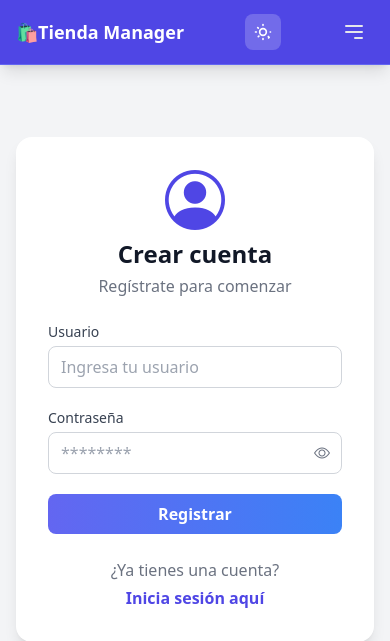
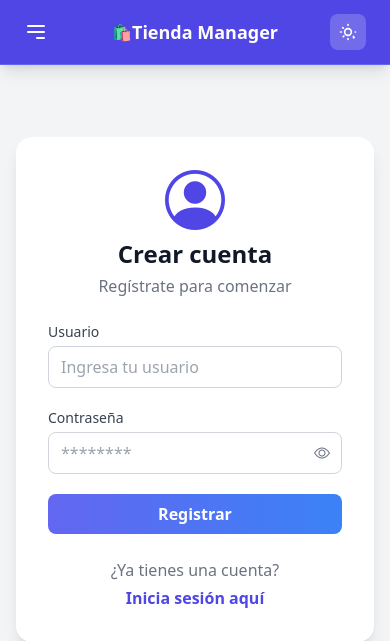
Before and after one commit to StevenUCh/StoreManager, a Flask app: page /register in a window 390 px wide. Shown: the top 641 px of the page. Run offline with Flask 3, Linux system fonts and the light colour scheme; some libraries are stand-ins or nearby versions.

Commit message:
Update navbar

```diff
--- a/app.py
+++ b/app.py
@@ -296,7 +296,6 @@ def create_app():
             hasta=hasta or ''
         )
 
-
     @app.route('/movimiento/<int:mov_id>', methods=['GET', 'POST'])
     @login_required
     def movimiento_detail(mov_id):
@@ -333,8 +332,6 @@ def create_app():
             pagador_todo=pagador_todo,
             deuda_total=deuda_total
         )
-
-
 
     @app.route('/movimiento/delete/<int:mov_id>', methods=['POST'])
     @login_required
@@ -405,8 +402,6 @@ def create_app():
         flash('Abono eliminado correctamente.', 'success')
         return redirect(url_for('movimiento_detail', mov_id=mov_id))
 
-
-
     # -------------------------------
     # EXPORTAR A CSV
     # -------------------------------
@@ -427,7 +422,6 @@ def create_app():
                         mimetype='text/csv',
                         as_attachment=True,
                         download_name='movimientos.csv')
-
 
     # -------------------------------
     # EXPORTAR A PDF
--- a/templates/base.html
+++ b/templates/base.html
@@ -43,66 +43,74 @@
   <body class="bg-gray-100 dark:bg-gray-900 text-gray-800 dark:text-gray-100 min-h-screen flex flex-col">
 
     <!-- Navbar -->
-    <nav class="bg-primary dark:bg-gray-800 border-b border-indigo-500 shadow-lg">
-      <div class="max-w-7xl mx-auto px-4 sm:px-6 lg:px-8">
-        <div class="flex justify-between items-center h-16">
+    <nav class="relative bg-primary dark:bg-gray-800 border-b border-indigo-500 shadow-lg">
+      <div class="mx-auto max-w-7xl px-4 sm:px-6 lg:px-8">
+        <div class="relative flex h-16 items-center justify-between">
 
-          <!-- Logo -->
-          <a href="{{ url_for('dashboard') }}" class="text-white font-semibold text-lg flex items-center space-x-2">
-            🛍️ <span>Tienda Manager</span>
+          <!-- Botón menú móvil -->
+          <div class="absolute inset-y-0 left-0 flex items-center sm:hidden">
+            <button type="button" data-collapse-toggle="mobile-menu" class="inline-flex items-center justify-center rounded-md p-2 text-white hover:bg-white/20 focus:outline-none focus:ring-2 focus:ring-indigo-500">
+              <span class="sr-only">Abrir menú</span>
+              <svg class="w-6 h-6" fill="none" stroke="currentColor" viewBox="0 0 24 24">
+                <path stroke-linecap="round" stroke-linejoin="round" stroke-width="2" d="M4 6h16M4 12h16m-7 6h7"></path>
+              </svg>
+            </button>
+          </div>
+
+          <!-- Logo + Links -->
+          <div class="flex flex-1 items-center justify-center sm:items-stretch sm:justify-start">
+            <a href="{{ url_for('dashboard') }}" class="flex items-center space-x-2">
+              🛍️ <span class="text-white font-semibold text-lg">Tienda Manager</span>
             </a>
 
-          <!-- Botones en desktop -->
-          <div class="hidden md:flex space-x-4">
+            <div class="hidden sm:ml-6 sm:flex sm:space-x-4">
               {% if current_user.is_authenticated %}
-              <a href="{{ url_for('dashboard') }}" class="hover:text-indigo-200 text-white">Dashboard</a>
-              <a href="{{ url_for('movimientos') }}" class="hover:text-indigo-200 text-white">Movimientos</a>
-              <a href="{{ url_for('personas') }}" class="hover:text-indigo-200 text-white">Personas</a>
-              <a href="{{ url_for('logout') }}" class="bg-white text-primary font-medium px-3 py-1 rounded-lg hover:bg-indigo-100 transition">Salir</a>
-            {% else %}
-              <a href="{{ url_for('login') }}" class="hover:text-indigo-200 text-white">Login</a>
-              <a href="{{ url_for('register') }}" class="hover:text-indigo-200 text-white">Registro</a>
+                <a href="{{ url_for('dashboard') }}" class="px-3 py-2 rounded-md text-sm font-medium text-white bg-gray-900 dark:bg-gray-950/50">Dashboard</a>
+                <a href="{{ url_for('movimientos') }}" class="px-3 py-2 rounded-md text-sm font-medium text-gray-300 hover:bg-white/5 hover:text-white">Movimientos</a>
+                <a href="{{ url_for('personas') }}" class="px-3 py-2 rounded-md text-sm font-medium text-gray-300 hover:bg-white/5 hover:text-white">Personas</a>
               {% endif %}
             </div>
+          </div>
 
-          <!-- Modo oscuro -->
-          <button id="theme-toggle" class="p-2 rounded-lg bg-white/20 hover:bg-white/30 text-white ml-2">
+          <!-- Dark mode toggle + Perfil -->
+          <div class="absolute inset-y-0 right-0 flex items-center pr-2 sm:static sm:inset-auto sm:ml-6 sm:pr-0 space-x-2">
+
+            <!-- Toggle Dark/Light -->
+            <button id="theme-toggle" class="p-2 rounded-lg bg-white/20 hover:bg-white/30 text-white">
               <svg id="theme-toggle-dark-icon" class="hidden w-5 h-5" fill="none" stroke="currentColor" viewBox="0 0 24 24">
-              <path stroke-linecap="round" stroke-linejoin="round" stroke-width="2"
-                d="M12 3v1m0 16v1m8.66-9H21m-18 0h1m15.364 6.364l-.707.707M5.636 6.636l.707.707m12.02 10.02l.707.707M6.343 17.657l.707-.707M12 8a4 4 0 100 8 4 4 0 000-8z">
-              </path>
+                <path stroke-linecap="round" stroke-linejoin="round" stroke-width="2" d="M12 3v1m0 16v1m8.66-9H21m-18 0h1m15.364 6.364l-.707.707M5.636 6.636l.707.707m12.02 10.02l.707.707M6.343 17.657l.707-.707M12 8a4 4 0 100 8 4 4 0 000-8z"></path>
               </svg>
               <svg id="theme-toggle-light-icon" class="hidden w-5 h-5" fill="none" stroke="currentColor" viewBox="0 0 24 24">
-              <path stroke-linecap="round" stroke-linejoin="round" stroke-width="2"
-                d="M21 12.79A9 9 0 1111.21 3 7 7 0 0021 12.79z">
-              </path>
+                <path stroke-linecap="round" stroke-linejoin="round" stroke-width="2" d="M21 12.79A9 9 0 1111.21 3 7 7 0 0021 12.79z"></path>
               </svg>
             </button>
 
-          <!-- Botón hamburguesa -->
-          <button data-collapse-toggle="mobile-menu" type="button"
-            class="inline-flex items-center p-2 w-10 h-10 justify-center text-sm text-gray-200 rounded-lg md:hidden hover:bg-white/20 focus:outline-none focus:ring-2 focus:ring-indigo-300"
-            aria-controls="mobile-menu" aria-expanded="false">
-            <svg class="w-6 h-6" aria-hidden="true" fill="none" stroke="currentColor" viewBox="0 0 24 24">
-              <path stroke-linecap="round" stroke-linejoin="round" stroke-width="2"
-                d="M4 6h16M4 12h16m-7 6h7"></path>
-            </svg>
+            {% if current_user.is_authenticated %}
+            <!-- Perfil Dropdown -->
+            <div class="relative ml-3 group">
+              <button class="flex rounded-full focus:outline-none focus:ring-2 focus:ring-offset-2 focus:ring-indigo-500">
+                <span class="sr-only">Abrir menú de usuario</span>
+                <img class="h-8 w-8 rounded-full" src="{{ url_for('static', filename='img/user.png') }}" alt="">
               </button>
+
+              <div class="origin-top-right absolute right-0 mt-2 w-48 rounded-md shadow-lg bg-white dark:bg-gray-800 ring-1 ring-black ring-opacity-5 focus:outline-none hidden group-hover:block z-50">
+                <!-- <a href="#" class="block px-4 py-2 text-sm text-gray-700 dark:text-gray-300 hover:bg-gray-100 dark:hover:bg-white/5">Perfil</a>
+                <a href="#" class="block px-4 py-2 text-sm text-gray-700 dark:text-gray-300 hover:bg-gray-100 dark:hover:bg-white/5">Configuración</a> -->
+                <a href="{{ url_for('logout') }}" class="block px-4 py-2 text-sm text-gray-700 dark:text-gray-300 hover:bg-gray-100 dark:hover:bg-white/5">Salir</a>
+              </div>
+            </div>
+            {% endif %}
+          </div>
         </div>
       </div>
 
       <!-- Menú móvil -->
-      <div class="hidden md:hidden bg-primary/90 dark:bg-gray-800" id="mobile-menu">
-        <div class="px-4 pt-3 pb-4 space-y-2">
-          {% if current_user.is_authenticated %}
-            <a href="{{ url_for('dashboard') }}" class="block text-white hover:bg-white/20 rounded-md px-3 py-2">Dashboard</a>
-            <a href="{{ url_for('movimientos') }}" class="block text-white hover:bg-white/20 rounded-md px-3 py-2">Movimientos</a>
-            <a href="{{ url_for('personas') }}" class="block text-white hover:bg-white/20 rounded-md px-3 py-2">Personas</a>
-            <a href="{{ url_for('logout') }}" class="block bg-white text-primary text-center rounded-md px-3 py-2 font-medium hover:bg-indigo-100 transition">Salir</a>
-          {% else %}
-            <a href="{{ url_for('login') }}" class="block text-white hover:bg-white/20 rounded-md px-3 py-2">Login</a>
-            <a href="{{ url_for('register') }}" class="block text-white hover:bg-white/20 rounded-md px-3 py-2">Registro</a>
-          {% endif %}
+      <div class="sm:hidden hidden" id="mobile-menu">
+        <div class="px-2 pt-2 pb-3 space-y-1">
+          <a href="{{ url_for('dashboard') }}" class="block px-3 py-2 rounded-md text-base font-medium text-white bg-gray-900 dark:bg-gray-950/50">Dashboard</a>
+          <a href="{{ url_for('movimientos') }}" class="block px-3 py-2 rounded-md text-base font-medium text-gray-300 hover:bg-white/5 hover:text-white">Movimientos</a>
+          <a href="{{ url_for('personas') }}" class="block px-3 py-2 rounded-md text-base font-medium text-gray-300 hover:bg-white/5 hover:text-white">Personas</a>
+          <!-- <a href="{{ url_for('logout') }}" class="block px-3 py-2 rounded-md text-base font-medium text-gray-300 hover:bg-white/5 hover:text-white">Salir</a> -->
         </div>
       </div>
     </nav>
```
Also changed, not shown: templates/base_old.html (added, +161 -0 lines), static/img/user.png (added). Lines whose indentation alone changed are shown as unchanged.
